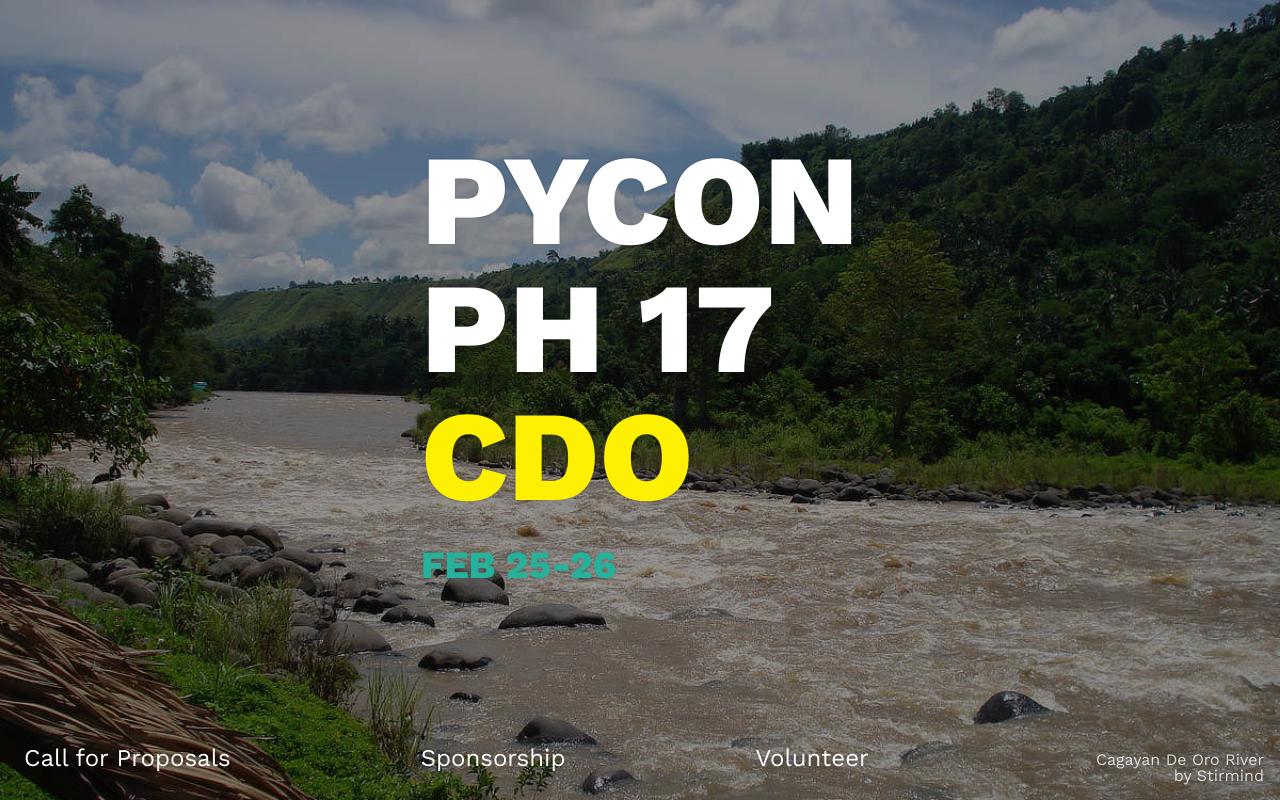
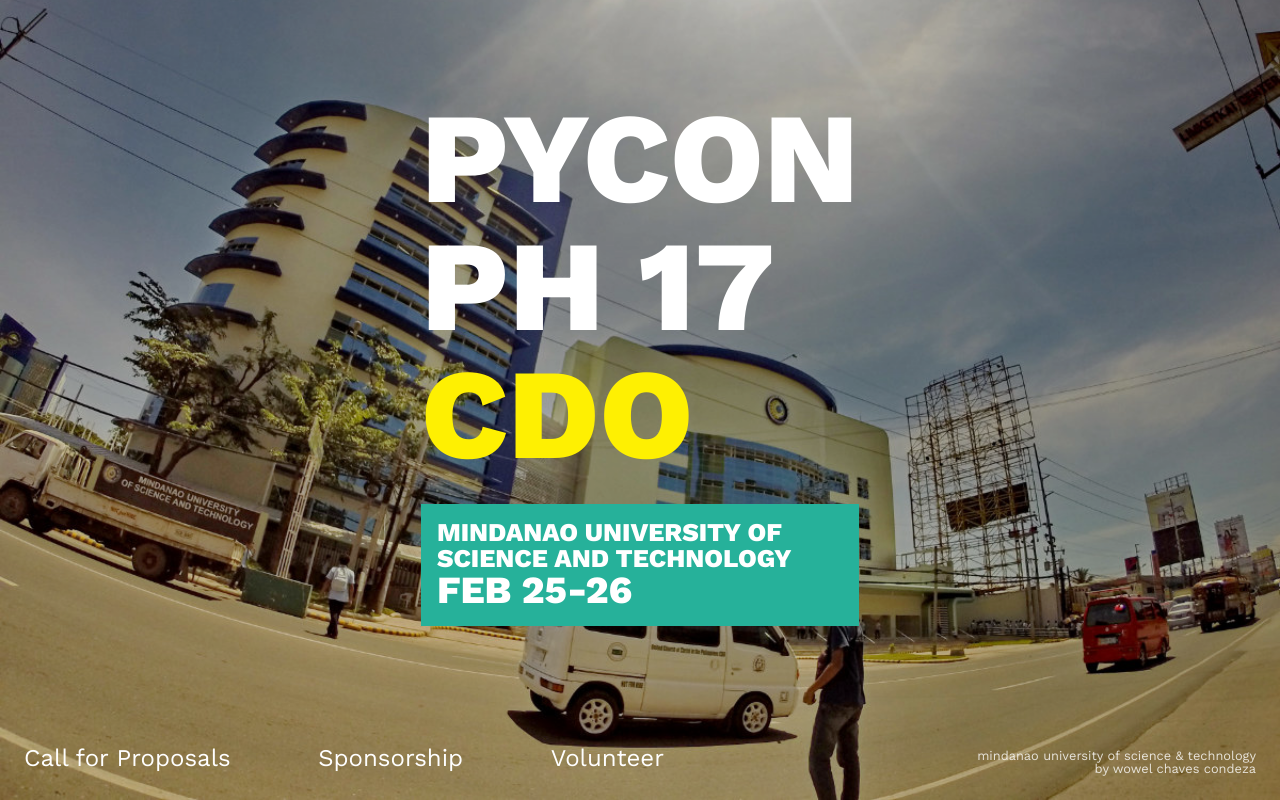
Before and after one commit to pythonph/pycon-2017, a PHP site: page / in a window 1280 px wide. Run offline with PHP 8.4, Linux system fonts and the light colour scheme.

Commit message:
Update with venue

```diff
--- a/css/index.css
+++ b/css/index.css
@@ -10,21 +10,20 @@ a {
 }
 
 .hero-page {
-  background: url(../images/cdo-river.jpg) no-repeat;
+  background: url(../images/must.jpg) no-repeat center bottom;
   background-size: cover;
   height: 100vh;
   display: flex;
   flex-direction: column;
   justify-content: center;
   align-items: center;
-  text-shadow: 0 0 0.2em rgba(0, 0, 0, 0.2);
   line-height: 1;
   position: relative;
 }
 
 .hero-page::before {
   content: ' ';
-  background: rgba(0, 0, 0, 0.4);
+  background: rgba(0, 0, 0, 0.2);
   position: absolute;
   left: 0;
   top: 0;
@@ -49,16 +48,22 @@ a {
   color: #fef002;
 }
 
-.hero-page > .title > time {
-  font-size: 3vw;
-  color: #26b19a;
+.hero-page > .title > .details {
+  background-color: #26b19a;
+  color: white;
+  font-size: 2vw;
+  padding: 1rem;
+}
+
+.hero-page > .title > .details > time {
+  font-size: 1.5em;
 }
 
 .hero-page > .navbar {
   position: absolute;
-  left: 1em;
-  bottom: 1em;
-  width: 66%;
+  left: 1.5rem;
+  bottom: 1.5rem;
+  width: 50%;
   font-size: 1.5rem;
   display: flex;
   justify-content: space-between;
@@ -69,9 +74,10 @@ a {
 }
 
 .hero-page > .attrib {
+  font-size: 0.8rem;
   opacity: 0.8;
   position: absolute;
-  right: 1em;
-  bottom: 1em;
+  right: 1.5rem;
+  bottom: 1.5rem;
   text-align: right;
 }
--- a/index.html
+++ b/index.html
@@ -8,7 +8,11 @@
   <section class="hero-page">
     <div class="title">
       <h1>PyCon<br>PH 17<br><span>CDO</span></h1>
-      <time>Feb 25-26</time>
+      <div class="details">
+        Mindanao University of<br>
+        Science and Technology<br>
+        <time>Feb 25-26</time>
+      </div>
     </div>
     <nav class="navbar">
       <a href="#">Call for Proposals</a>
@@ -16,7 +20,10 @@
       <a href="#">Volunteer</a>
     </nav>
     <div class="attrib">
-      <a href="https://flic.kr/p/65wGh1">Cagayan De Oro River<br>by Stirmind</a>
+      <a href="https://flic.kr/p/orswfD">
+        mindanao university of science & technology<br>
+        by wowel chaves condeza
+      </a>
     </div>
   </section>
 </html>
```
Also changed, not shown: images/cdo-river.jpg (deleted), images/must.jpg (added).
